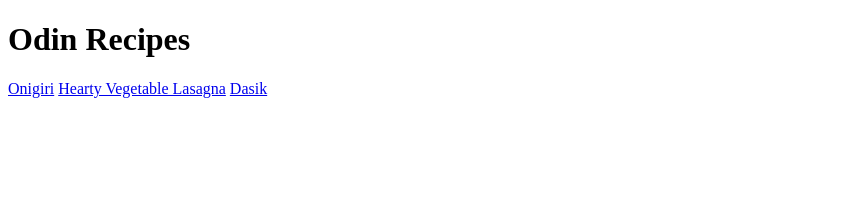
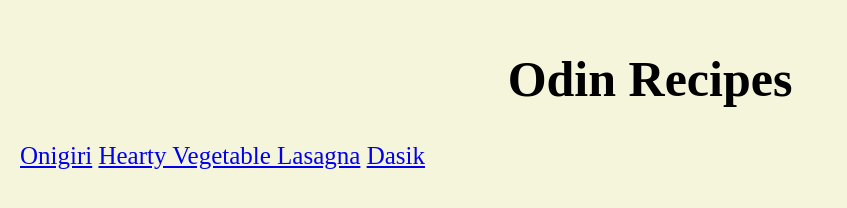
Before and after one commit to wpathogan/odin-recipes, a plain HTML site: page index.html in a window 1280 px wide. Shown: the whole page, without its empty margins (0-847 px from the left). Drawn offline with Linux system fonts and the light colour scheme.

Commit message:
Dasik removed. Thai drunken noodle added. New styles.

```diff
--- a/styles.css
+++ b/styles.css
@@ -1,8 +1,26 @@
+body {
+    background-color: beige;
+    font-size: 25px;
+    margin: 50px 0px 100px 20px;
+}
+
 img {
     height: 300px;
     width: 300px;
 }
 
-p, ol, ul {
+p,
+ol,
+ul {
     width: 600px;
 }
+
+h1,
+h2,
+h3,
+h6,
+.section {
+    display: flex;
+    justify-content: center;
+    align-items: center;
+}
```
Also changed, not shown: images/Thai-Drunken-Noodle.jpg (added), images/spaghetti-g76f0ab3c4_640.jpg (added), 3 other files.
